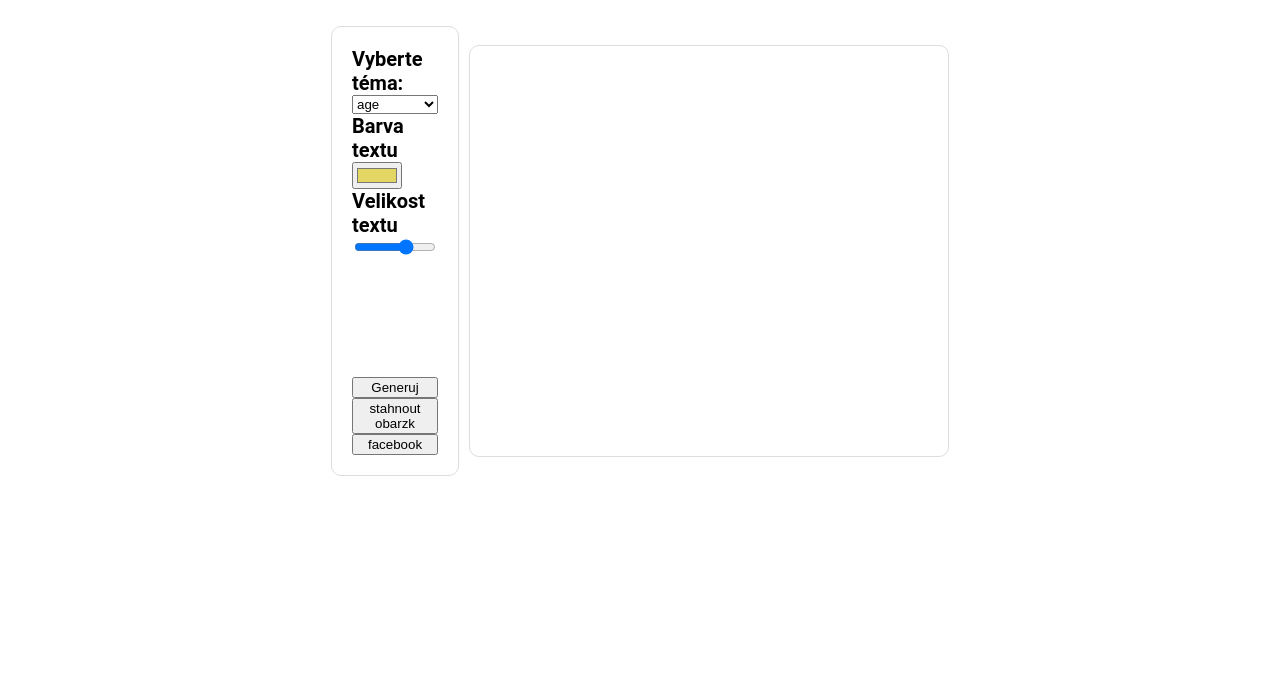
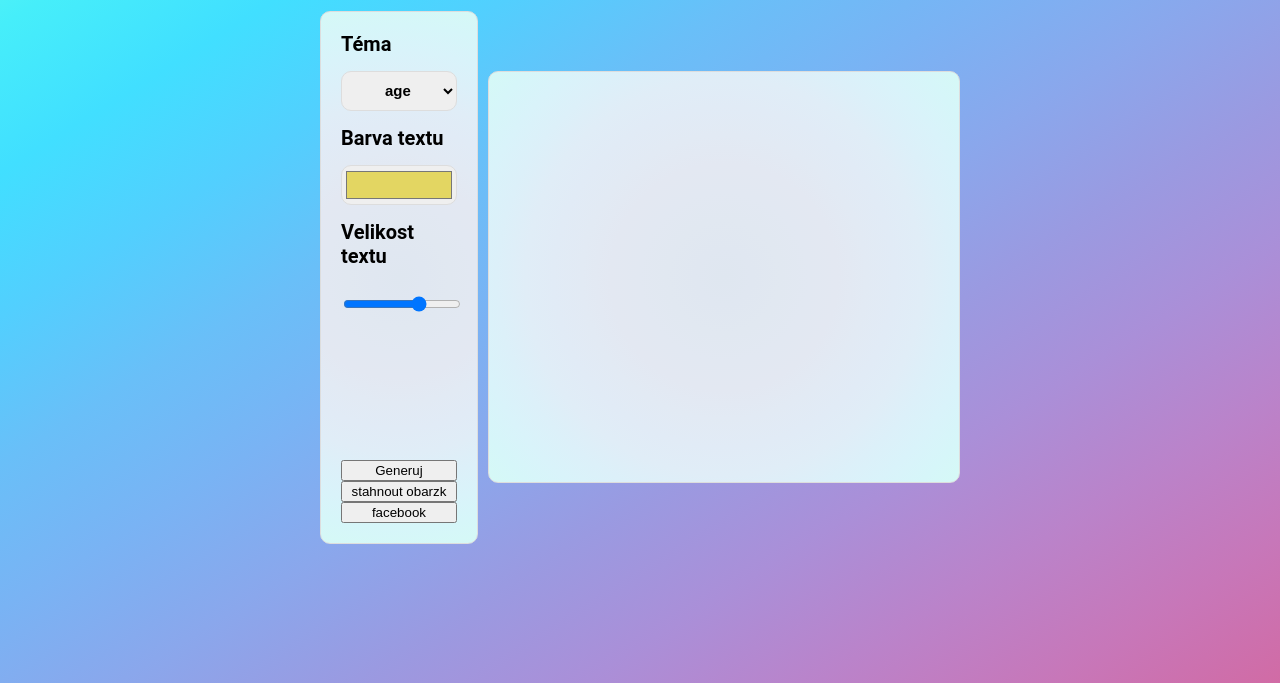
Before and after one commit to Filip-Dvorak/Quote-generator, a website: page index.html in a window 1280 px wide. Shown: the part 120-803 px from the top of the page. Drawn offline with nearby package versions, Linux system fonts and the light colour scheme.

```diff
--- a/index.html
+++ b/index.html
@@ -29,7 +29,7 @@
 <h1>CITATION GENERATOR</h1>
 <div class="container">
     <div class="controls">
-        <label for="promptDropdown">Vyberte téma:</label>
+        <label for="promptDropdown">Téma</label>
             <select id="promptDropdown">
                 <option value="age">age</option>
                 <option value="alone">alone</option>
--- a/style.css
+++ b/style.css
@@ -4,11 +4,13 @@
     font-family: 'Roboto', sans-serif;
     font-size: 20px;
     font-weight: 700;
-
+    background-image: linear-gradient(to left top, #d16ba5, #c777b9, #ba83ca, #aa8fd8, #9a9ae1, #8aa7ec, #79b3f4, #69bff8, #52cffe, #41dfff, #46eefa, #5ffbf1);
+    min-height: 97vh;
 }
 h1{
     text-align: center;
     padding-top: 30px;
+    text-shadow: black 1px 1px 1px;
 }
 
 .container {
@@ -23,7 +25,7 @@
 }
 
 .controls {
-    width: 20%;
+    width: 25%;
     padding: 20px;
     box-sizing: border-box;
     display: flex;
@@ -31,6 +33,7 @@
     border: 1px solid #ddd;
     border-radius: 10px;
     margin-right: 10px;
+    background-image: radial-gradient(circle, #dfe7f0, #e0e7f1, #e1e8f1, #e2e8f2, #e3e8f2, #e2eaf4, #e1ebf6, #e0edf7, #dcf0f9, #d9f3fa, #d6f6f9, #d5f9f6);
 
 }
 .buttons{
@@ -59,4 +62,37 @@
     font-weight: bold;
     border: 1px solid #ddd;
     border-radius: 10px;
+    background-image: radial-gradient(circle, #dfe7f0, #e0e7f1, #e1e8f1, #e2e8f2, #e3e8f2, #e2eaf4, #e1ebf6, #e0edf7, #dcf0f9, #d9f3fa, #d6f6f9, #d5f9f6);
 }
+#promptDropdown{
+    font-size: 15px;
+    width: 100%;
+    height: 40px;
+    border: 1px solid #ddd;
+    border-radius: 10px;
+    padding-left: 10px;
+    font-weight: bold;
+    text-align: center;
+    margin-block: 15px;
+}
+#colorPicker{
+    font-size: 15px;
+    width: 100%;
+    height: 40px;
+    font-weight: bold;
+    text-align: center;
+    border-radius: 10px;
+    margin-block: 15px;
+    border: 1px solid #ddd;
+}
+#sizePicker{
+    font-size: 15px;
+    width: 100%;
+    height: 40px;
+    border: 1px solid #ddd;
+    border-radius: 10px;
+    font-weight: bold;
+    text-align: center;
+    margin-block: 15px;
+
+}
```
